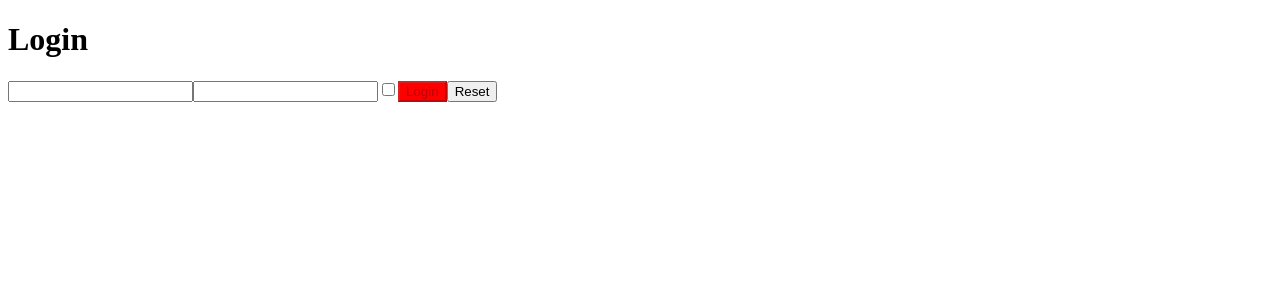
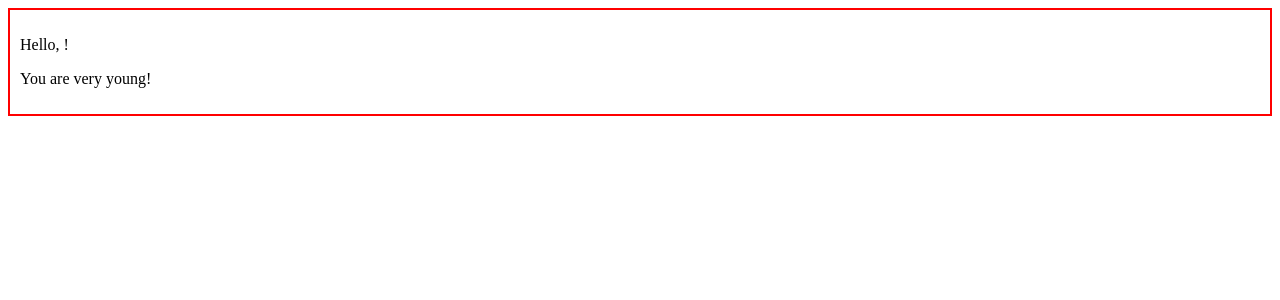
Before and after one commit to Emiliano-S/react-exercises, a React (Create React App) app: page / in a window 1280 px wide. Shown: the top 300 px of the page. Built offline with nearby package versions, Linux system fonts and the light colour scheme.

Commit message:
End: esercizio component-composition-01

```diff
--- a/src/App.js
+++ b/src/App.js
@@ -1,6 +1,6 @@
 import React from 'react';
-import { Login } from './Login';
-
+import './index.css';
+import { Welcome } from './Welcome';
 
 export class App extends React.Component{
     onLoginData = (state) =>{
@@ -9,7 +9,7 @@ export class App extends React.Component{
     render(){
         return(
             <div>
-                <Login />
+                <Welcome />
             </div>
         );
     };
--- /dev/null
+++ b/src/Container.js
@@ -0,0 +1,11 @@
+import React from "react";
+
+export class Container extends React.Component{
+    render(){
+        return(
+            <div className="container">
+                {this.props.children}
+            </div>
+        )
+    }
+}
--- a/src/Welcome.js
+++ b/src/Welcome.js
@@ -1,14 +1,15 @@
 import React from 'react';
 import { Age } from './Age';
-import './index.css';
+import { Container } from './Container';
+
 
 export class Welcome extends React.Component{
     render(){
         return(
-            <div className='welcome'>
+            <Container>
                 <p>Hello, {this.props.name}!</p>
                 <Age age={this.props.age}/>
-            </div>
+            </Container>
         )
     }
 }
--- a/src/index.css
+++ b/src/index.css
@@ -3,3 +3,9 @@
     border: 2px solid #333;
     padding: 5px;
 }
+
+.container{
+    background: white;
+    border: 2px solid red;
+    padding: 10px;
+}
```
